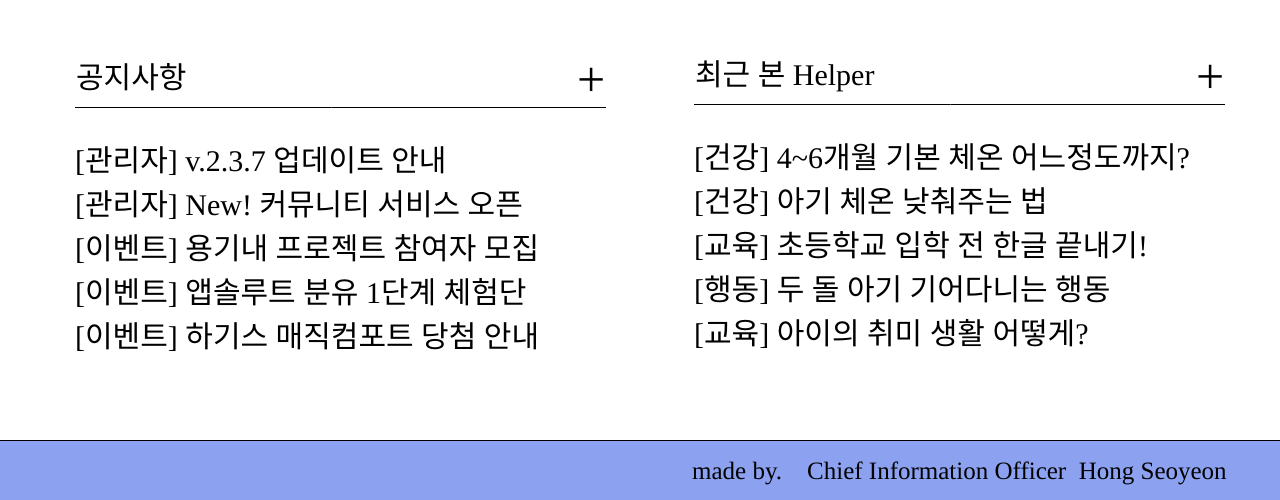
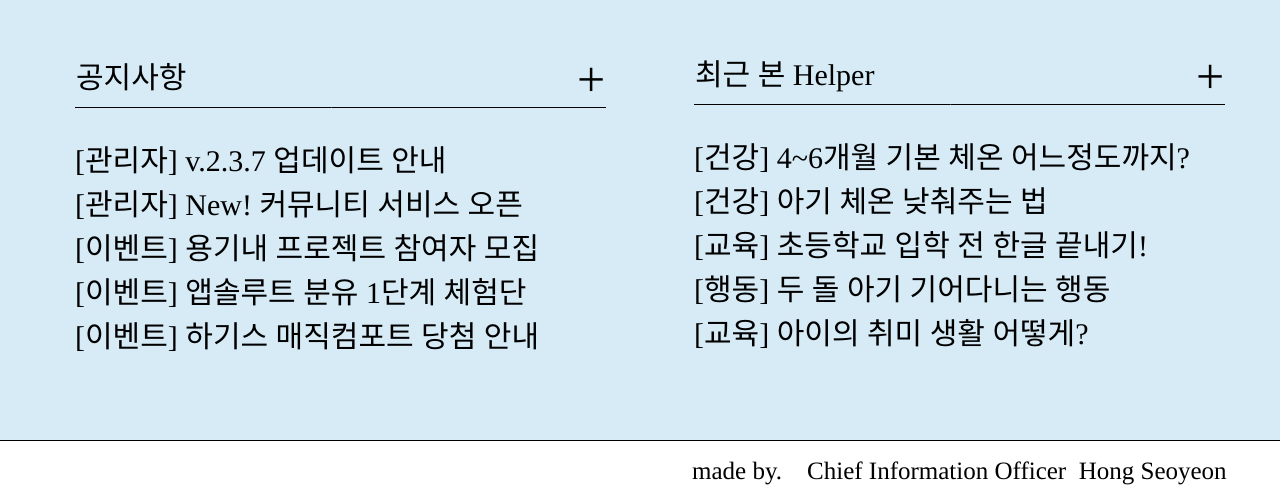
Before and after one commit to seoyeonhong07/lemonaid, a plain HTML site: page index.html in a window 1280 px wide. Shown: the part 780-1280 px from the top of the page. Drawn offline with Linux system fonts and the light colour scheme; a script that the page names is missing.

Commit message:
week01_version1

```diff
--- a/lemonaid.html
+++ b/index.html
@@ -69,7 +69,7 @@
       width: 1920px;
       height: 1280px;
       background-image: none;
-      background-color: rgb(255, 255, 255);
+      background-color: rgb(214, 235, 246);
     }
     .gwd-p-14sj {
       position: absolute;
@@ -369,7 +369,7 @@
       border-style: solid;
       border-color: rgb(0, 0, 0);
       background-image: none;
-      background-color: rgb(140, 162, 241);
+      background-color: rgb(255, 255, 255);
     }
     .gwd-span-1rbf {
       color: rgb(84, 165, 230);
```
